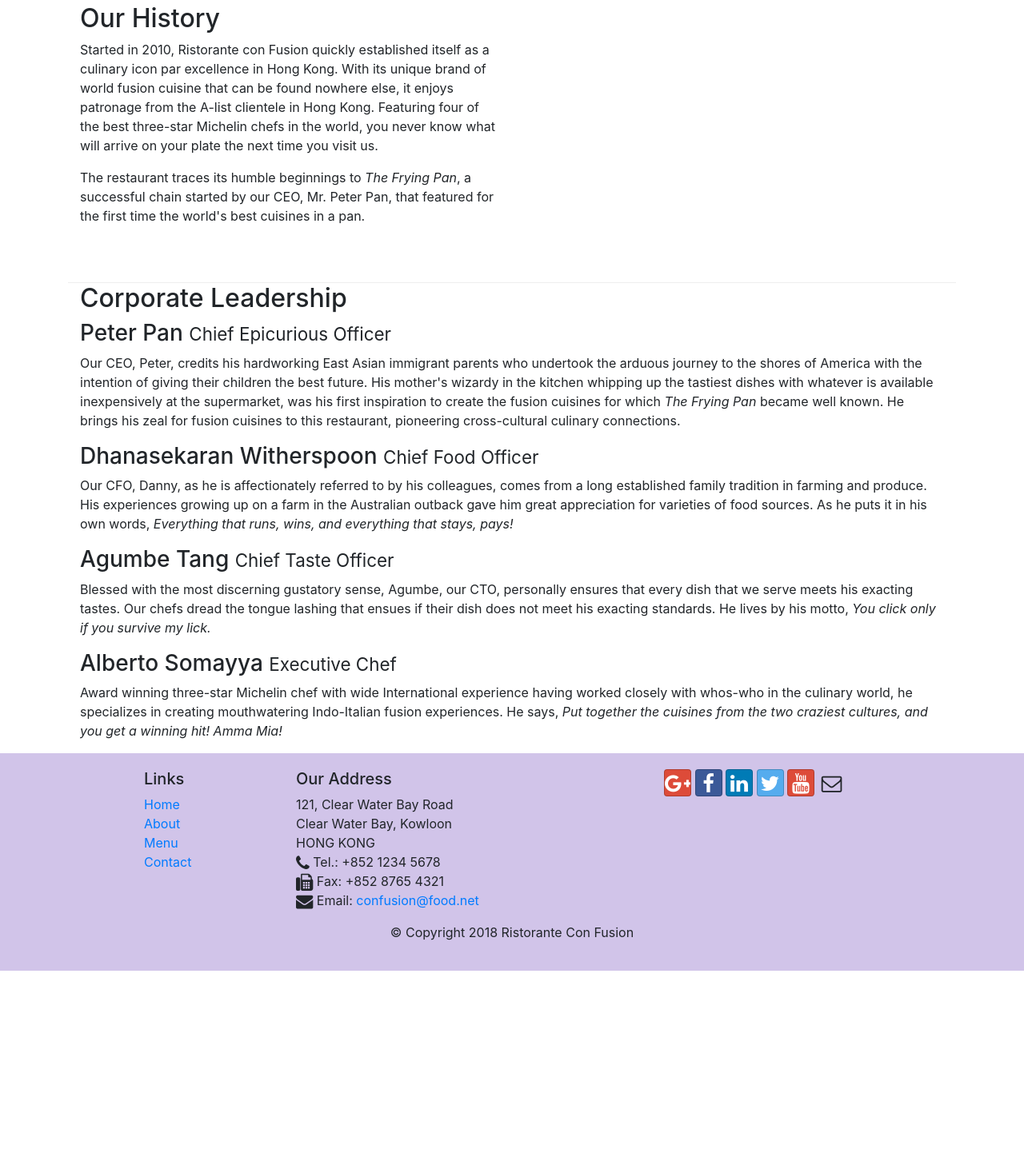
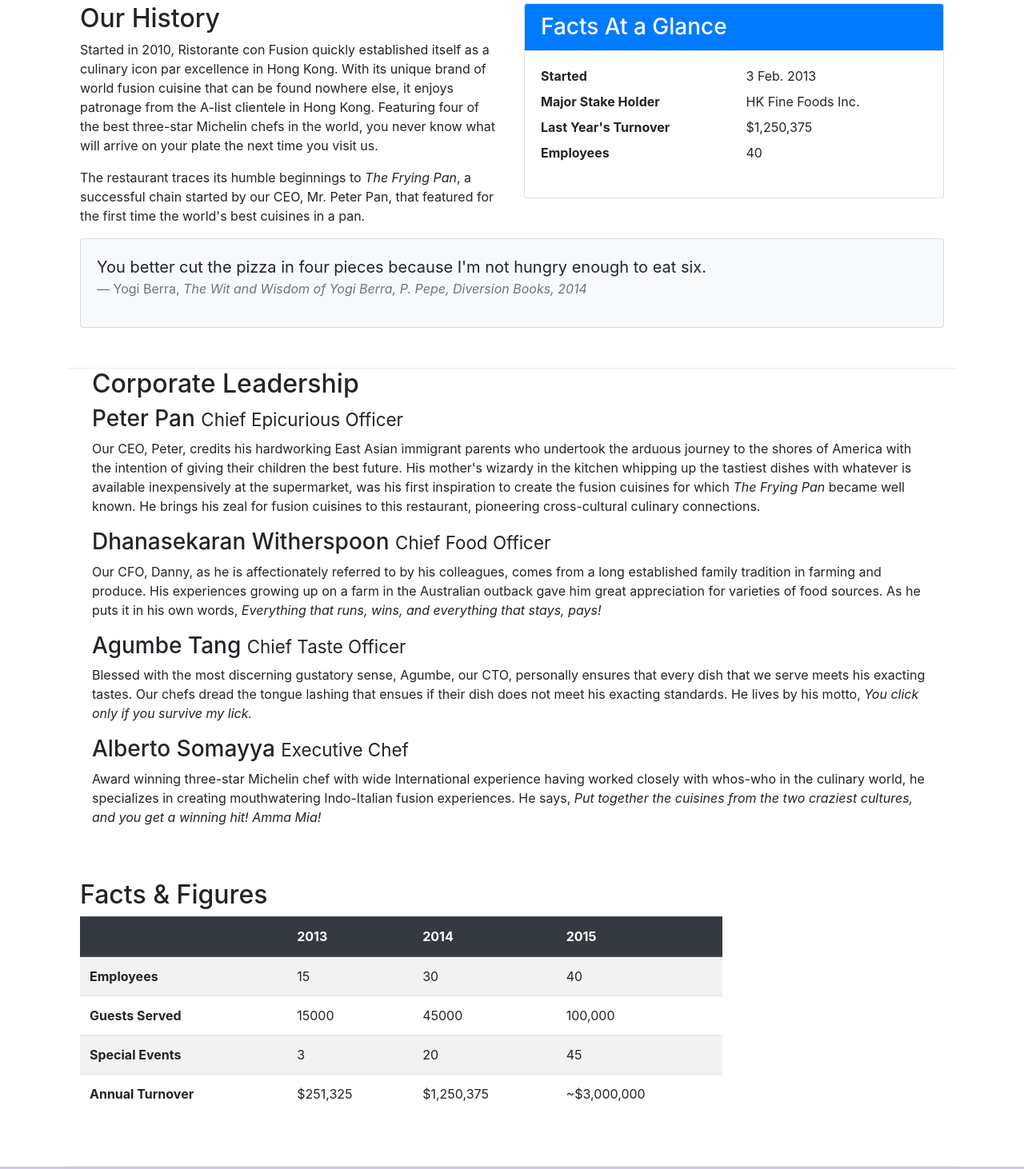
Before and after one commit to chinmay-gulhane/Coursera_Front-End-Web-UI-Frameworks-and-Tools-Bootstrap-4, a website: page aboutus.html in a window 1280 px wide. Shown: the part 511-1973 px from the top of the page at 80% size. Before the commit the page ends 1725 px from the top, so only its background shows below. Drawn offline with nearby package versions, Linux system fonts and the light colour scheme.

Commit message:
Tables and card

```diff
--- a/aboutus.html
+++ b/aboutus.html
@@ -74,34 +74,97 @@
                     <p>The restaurant traces its humble beginnings to <em>The Frying Pan</em>, a successful chain started by our CEO, Mr. Peter Pan, that featured for the first time   the world's best cuisines in a pan.</p>
                 <!-- </div> -->
             </div>
-            <div>
+            <!-- Card -->
+            <div class="col-sm">
+                <div class="card">
+                    <h3 class="card-header bg-primary text-white">Facts At a Glance</h3>
+                    <div class="card-body ">
+                        <dl class="row">
+                            <dt class="col-6">Started</dt>
+                            <dd class="col-6">3 Feb. 2013</dd>
+                            <dt class="col-6">Major Stake Holder</dt>
+                            <dd class="col-6">HK Fine Foods Inc.</dd>
+                            <dt class="col-6">Last Year's Turnover</dt>
+                            <dd class="col-6">$1,250,375</dd>
+                            <dt class="col-6">Employees</dt>
+                            <dd class="col-6">40</dd>
+                        </dl>
+                    </div>
+
+                </div>
+            </div>
+            <div class="col-12">
+                <div class="card card-body bg-light">
+                    <blockquote class="blockquote">
+                        <p class="mb-0">You better cut the pizza in four pieces because
+                            I'm not hungry enough to eat six.</p>
+                        <footer class="blockquote-footer">Yogi Berra,
+                            <cite title="Source Title">The Wit and Wisdom of Yogi Berra,
+                            P. Pepe, Diversion Books, 2014</cite>
+                        </footer>
+                    </blockquote>
+                </div>
             </div>
         </div>
 
 
         <div class="container">
-            <div>
+            <div class="col-12">
                 <h2>Corporate Leadership</h2>
                 <h3>Peter Pan <small>Chief Epicurious Officer</small></h3>
-                <div class="d-none d-sm-block">
-                    <p>Our CEO, Peter, credits his hardworking East Asian immigrant parents who undertook the arduous journey to the shores of America with the intention of giving their children the best future. His mother's wizardy in the kitchen whipping up the tastiest dishes with whatever is available inexpensively at the supermarket, was his first inspiration to create the fusion cuisines for which <em>The Frying Pan</em> became well known. He brings his zeal for fusion cuisines to this restaurant, pioneering cross-cultural culinary connections.</p>
-                </div>
+                    <p class="d-none d-sm-block">Our CEO, Peter, credits his hardworking East Asian immigrant parents who undertook the arduous journey to the shores of America with the intention of giving their children the best future. His mother's wizardy in the kitchen whipping up the tastiest dishes with whatever is available inexpensively at the supermarket, was his first inspiration to create the fusion cuisines for which <em>The Frying Pan</em> became well known. He brings his zeal for fusion cuisines to this restaurant, pioneering cross-cultural culinary connections.</p>
                 <h3>Dhanasekaran Witherspoon <small>Chief Food Officer</small></h3>
-                <div class="d-none d-sm-block">
-                    <p>Our CFO, Danny, as he is affectionately referred to by his colleagues, comes from a long established family tradition in farming and produce. His experiences growing up on a farm in the Australian outback gave him great appreciation for varieties of food sources. As he puts it in his own words, <em>Everything that runs, wins, and everything that stays, pays!</em></p>
-                </div>
+                    <p class="d-none d-sm-block">Our CFO, Danny, as he is affectionately referred to by his colleagues, comes from a long established family tradition in farming and produce. His experiences growing up on a farm in the Australian outback gave him great appreciation for varieties of food sources. As he puts it in his own words, <em>Everything that runs, wins, and everything that stays, pays!</em></p>
                 <h3>Agumbe Tang <small>Chief Taste Officer</small></h3>
-                <div class="d-none d-sm-block">
-                    <p>Blessed with the most discerning gustatory sense, Agumbe, our CTO, personally ensures that every dish that we serve meets his exacting tastes. Our chefs dread the tongue lashing that ensues if their dish does not meet his exacting standards. He lives by his motto, <em>You click only if you survive my lick.</em></p>
-                </div>
+                    <p class="d-none d-sm-block">Blessed with the most discerning gustatory sense, Agumbe, our CTO, personally ensures that every dish that we serve meets his exacting tastes. Our chefs dread the tongue lashing that ensues if their dish does not meet his exacting standards. He lives by his motto, <em>You click only if you survive my lick.</em></p>
                 <h3>Alberto Somayya <small>Executive Chef</small></h3>
-                <div class="d-none d-sm-block">
-                    <p>Award winning three-star Michelin chef with wide International experience having worked closely with whos-who in the culinary world, he specializes in creating mouthwatering Indo-Italian fusion experiences. He says, <em>Put together the cuisines from the two craziest cultures, and you get a winning hit! Amma Mia!</em></p>
-               </div>
-
+                    <p class="d-none d-sm-block">Award winning three-star Michelin chef with wide International experience having worked closely with whos-who in the culinary world, he specializes in creating mouthwatering Indo-Italian fusion experiences. He says, <em>Put together the cuisines from the two craziest cultures, and you get a winning hit! Amma Mia!</em></p>
             </div>
        </div>
-
+<!-- Tables and cards -->
+            <div class="row row-content">
+                <div class="col-12 col-sm-9">
+                    <h2>Facts &amp; Figures</h2>
+                    <div class="table-responsive">
+                        <table class="table table-striped">
+                            <thead class="thead-dark">
+                                <tr>
+                                    <th>&nbsp;</th>
+                                    <th>2013</th>
+                                    <th>2014</th>
+                                    <th>2015</th>
+                                </tr>
+                            </thead>
+                            <tbody>
+                                <tr>
+                                    <th>Employees</th>
+                                    <td>15</td>
+                                    <td>30</td>
+                                    <td>40</td>
+                                </tr>
+                                <tr>
+                                    <th>Guests Served</th>
+                                    <td>15000</td>
+                                    <td>45000</td>
+                                    <td>100,000</td>
+                                </tr>
+                                <tr>
+                                    <th>Special Events</th>
+                                    <td>3</td>
+                                    <td>20</td>
+                                    <td>45</td>
+                                </tr>
+                                <tr>
+                                    <th>Annual Turnover</th>
+                                    <td>$251,325</td>
+                                    <td>$1,250,375</td>
+                                    <td>~$3,000,000</td>
+                                </tr>
+                            </tbody>
+                        </table>
+                    </div>
+                </div>
+            </div>
     </div>
 
     <footer class="footer">
```
